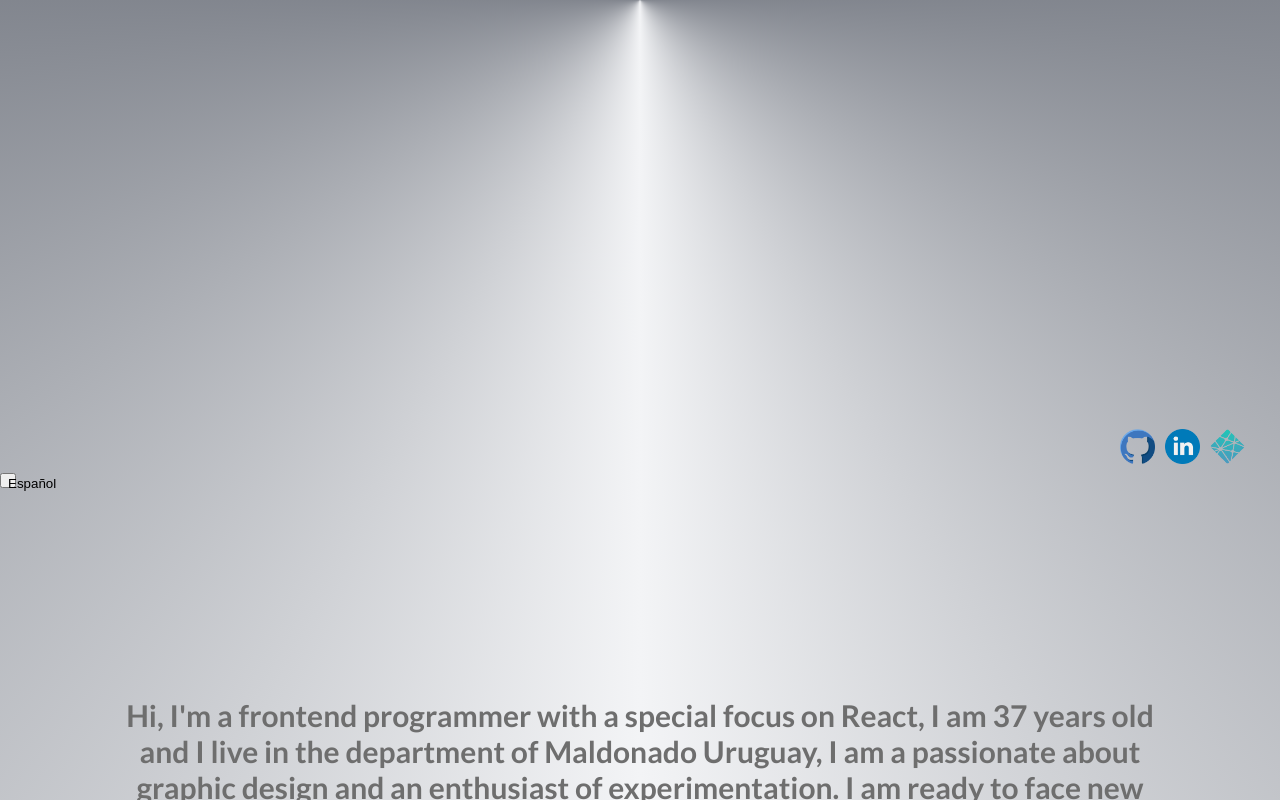
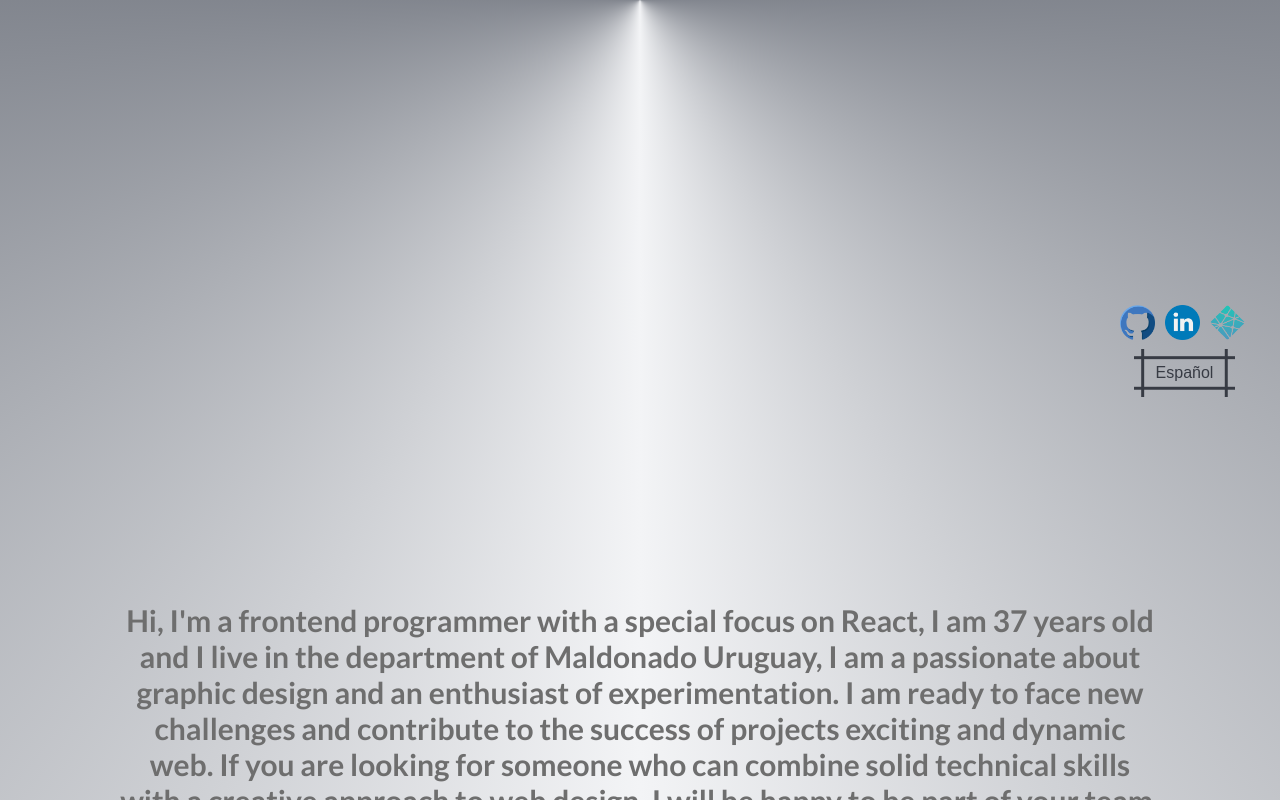
Before and after one commit to diegotoledo13/portfolio, a React (Vite) app: page /portfolio in a window 1280 px wide. Shown: the top 800 px of the page. Built offline with nearby package versions, Linux system fonts and the light colour scheme.

Commit message:
terminado de dar estilos e iterar en el mock del componente Portfolio.jsx

```diff
--- a/src/App.jsx
+++ b/src/App.jsx
@@ -4,6 +4,7 @@ import Menu from "./components/Menu"
 import Main from "./components/Main"
 import Habilidades from "./components/Habilidades"
 import Footer from "./components/Footer"
+import Portfolio from "./components/Portfolio"
 import { englishVersion } from "./data/englishVersion"
 import { españolVersion } from "./data/españolVersion"
 
@@ -19,6 +20,7 @@ function App() {
             setLanguage={setLanguage}/>
       <Main text={text}/>
       <Habilidades text={text}/>
+      <Portfolio/>
       <Footer/>
     </>
   )
--- a/src/components/Header.jsx
+++ b/src/components/Header.jsx
@@ -60,8 +60,8 @@ font-family: 'Lato', sans-sesrif;
 font-size: 25px;
 `
 const Img = styled.img`
-width: 60%;
-margin: 25px;
+    width: 40%;
+    margin: 25px;
 @media (max-width: 700px){
     width: 80%;
     margin: 25px;
--- a/src/components/Menu.jsx
+++ b/src/components/Menu.jsx
@@ -40,11 +40,43 @@ animation-direction: reverse;
 }
 `
 const Button = styled.button`
-width: 15px;
-height: 15px;
-
+  --b: 3px;
+  --s: .45em;
+  --color: #373B44;
+  padding: calc(.5em + var(--s)) calc(.9em + var(--s));
+  color: var(--color);
+  --_p: var(--s);
+  background:
+    conic-gradient(from 90deg at var(--b) var(--b),#0000 90deg,var(--color) 0)
+    var(--_p) var(--_p)/calc(100% - var(--b) - 2*var(--_p)) calc(100% - var(--b) - 2*var(--_p));
+  transition: .3s linear, color 0s, background-color 0s;
+  outline: var(--b) solid #0000;
+  outline-offset: .6em;
+  font-size: 16px;
+  border: 0;
+  user-select: none;
+  -webkit-user-select: none;
+  touch-action: manipulation;
+  margin-right: 45px;
+  @media (max-width: 700px){
+    margin-right: 0px;
+}
+  :hover, :focus-visible {
+    --_p: 0px;
+    outline-color: var(--color);
+    outline-offset: .05em;
+  }
+  :active {
+    background: var(--color);
+    color: #fff;
+  }
 `
 const DivMenu = styled.div`
+  display: grid;
+  justify-items: end;
+  @media (max-width: 700px){
+  justify-items: center;
+}
 `
 
 const Menu = ({language, setLanguage}) => {
--- a/src/components/Portfolio.jsx
+++ b/src/components/Portfolio.jsx
@@ -3,9 +3,10 @@ import styled from '@emotion/styled'
 import Trabajos from './Trabajos'
 
 const DivPortfolio = styled.div`
-    background-color: #f0f0f0;
-    margin: 100px 15px 30px 15px;
-    border-radius: 15px;
+    @media( min-width: 768px){
+      margin: 100px 15px 30px 50px;
+      width: 80%;
+    }
 
     `
 const Portfolio = () => {
--- a/src/components/Trabajos.jsx
+++ b/src/components/Trabajos.jsx
@@ -1,39 +1,68 @@
 import React from 'react'
-import { images } from '../assets/images/images'
-import imagesLogo from '../assets/icons/imagesLogo'
 import styled from '@emotion/styled'
+import trabajos from '../data/trabajos'
 
 
-const Div = styled.div`
+const DivMain = styled.div`
+    margin: 100px 15px 30px 15px;
+    border-radius: 15px;
+    background-color: #ebebeb;
+    display: grid;
+    justify-items: center;
+@media (min-width: 768px){
   display: flex;
-flex-direction: row;
-flex-wrap: wrap;
-justify-content: flex-start;
+  flex-direction: column;
+}
+`
+const DivTitulo = styled.div`
+    display: contents;
+
+@media (min-width: 768px){
+  display: flex;
+  flex-direction: row-reverse;
+}
 `
 const Img = styled.img`
-width: 280px;
+  width: 300px;
   height: 250px;
   padding: 5px;
   border-radius: 15px;
+  opacity: .5;
+  @media (min-width: 768px){
+    width: 400px;
+    height: 350px;
+    margin: 20px;
+
+  }
 
 `
 const H1 = styled.h1`
   width: 100%;
   font-family: 'Lato', sans-sesrif;
-color: #6e6e6e;
+  color: #555555;
   font-size: 30px;
   font-weight: 700;
+  text-align: center;
+  @media (min-width: 768px){
+    text-align: left;
+    margin: 20px;
+  }
 
 `
 const P = styled.p`
   font-size: 20px;
   font-family: 'Lato', sans-sesrif;
   color: #6e6e6e;
+  margin: 5px;
+  @media (min-width: 768px){
+    padding: 40px;
+  }
 `
 const H2 = styled.h2`
   font-family: 'Lato', sans-serif;
-color: #6e6e6e;
+  color: #555555;
   font-size: 25px;
+  margin: 5px;
 
 `
 const Ul = styled.ul`
@@ -43,6 +72,7 @@ font-size: 20px;
   font-weight: 700;
 `
 const DivD = styled.div`
+margin: 5px;
 `
 const ImgLogo = styled.img`
   width: 50px;
@@ -50,38 +80,52 @@ height: 50px;
   margin: 10px;
 `
 
+const DivDependecias = styled.div`
+@media (min-width: 768px){
+    text-align: left;
+    margin: 20px;
+  }
+`
+const DivIconos = styled.div`
+@media (min-width: 768px){
+    text-align: left;
+    margin: 20px;
+  }
+`
+
 
 const Trabajos = () => {
   return (
     <>
-    <Div>
-        <H1>Trabajo 1</H1>
-        <Img src={images.codeImage} alt=""/>
-        <P>Lorem ipsum dolor sit amet consectetur adipisicing elit. Qui
-            , excepturi doloremque saepe laboriosam error fuga maxime, vero
-            quidem libero sint corrupti tempore deserunt ex aut quod voluptatum
-            illum perferendis blanditiis.</P>
+      {trabajos.map((trabajo) => (
+        <DivMain key={trabajo.id}>
+            <H1>{trabajo.title}</H1>
+          <DivTitulo>
+            <Img src={trabajo.img} alt={trabajo.title}/>
+            <P>{trabajo.description}</P>
+          </DivTitulo>
+          <DivDependecias>
             <H2>Dependencias</H2>
             <Ul>
-            <li>Tailwind</li>
-            <li>React Router DOM</li>
-            <li>React Icons</li>
-            <li>Emotion</li>
-            <li>Styled Components</li>
+              {trabajo.dependencias.map((dependencia, i) => (
+                <li key={`${trabajo.id}-dep-${i}`}>{dependencia}</li>
+              ))}
             </Ul>
-
+          </DivDependecias>
+          <DivIconos>
             <H2>Deploy - Repository</H2>
             <DivD>
-                <a href="   "><ImgLogo src={imagesLogo.netlify} alt=""/>
+              {trabajo.links.map((link, i) => (
+                <a key={`${trabajo.id}-link-${i}`} href={link.url}>
+                  <ImgLogo src={link.logo} alt=""/>
                 </a>
-                <a href="   "><ImgLogo src={imagesLogo.github} alt=""/>
-                </a>
+              ))}
             </DivD>
-
-    </Div>
-
+          </DivIconos>
+        </DivMain>
+      ))}
     </>
-  )
-}
+  );
+};
 
 export default Trabajos
--- a/src/data/trabajos.js
+++ b/src/data/trabajos.js
@@ -1,15 +1,28 @@
-export const trabajos = [{
+import  imagesLogo  from "../assets/icons/imagesLogo.js"
+import  batataImg from "../assets/images/workout/Batatabite/deploydesktop1.jpg"
+
+const trabajos = [{
     id: 1,
     title: "Batatabit",
     description: "Landing page de una empresa de criptomonedas lorem ipsum dolor sit amet consectetur adipisicing elit. Quisquam, voluptatum!",
-    img: "https://i.ibb.co/6m0zQq6/deploydesktop1.jpg",
-    link: "https://batatabit-landing-page.vercel.app/",
+    dependencias: ["React", "Redux", "Firebase"],
+    img: batataImg,
+    links: [
+        { url: "https://github.com/usuario/batatabit", logo: imagesLogo.github },
+        { url: "https://batatabit-landing-page.netlify.app/", logo: imagesLogo.netlify },
+      ],
 },
     {
     id: 2,
     title: "HookApp",
     description: "Aplicación de notas con React lorem ipsum dolor sit amet consectetur adipisicing elit. Quisquam, voluptatum!lorem ipsum dolor sit amet consectetur adipisicing elit. Quisquam, voluptatum!",
-    img: "https://i.ibb.co/6m0zQq6/deploydesktop1.jpg",
-    link: "https://batatabit-landing-page.vercel.app/",
+    dependencias: ["React", "Redux", "Firebase"],
+    img: batataImg,
+    imgLink: [imagesLogo.github, imagesLogo.netlify],
+    links: [
+        { url: "https://github.com/usuario/batatabit", logo: imagesLogo.github },
+        { url: "https://batatabit-landing-page.netlify.app/", logo: imagesLogo.netlify },
+      ],
     },
 ]
+export default trabajos
--- a/src/index.css
+++ b/src/index.css
@@ -1,5 +1,5 @@
 body {
-    display: block;
     margin: 0px;
     background: conic-gradient(at center top, rgb(17, 24, 39), rgb(243, 244, 246), rgb(17, 24, 39));
+
 }
```
Lines whose indentation alone changed are shown as unchanged.
